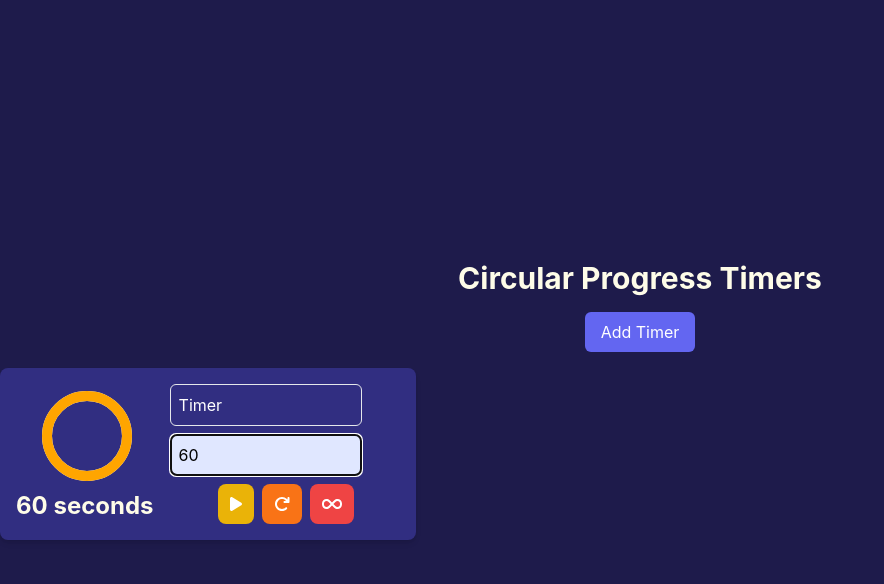
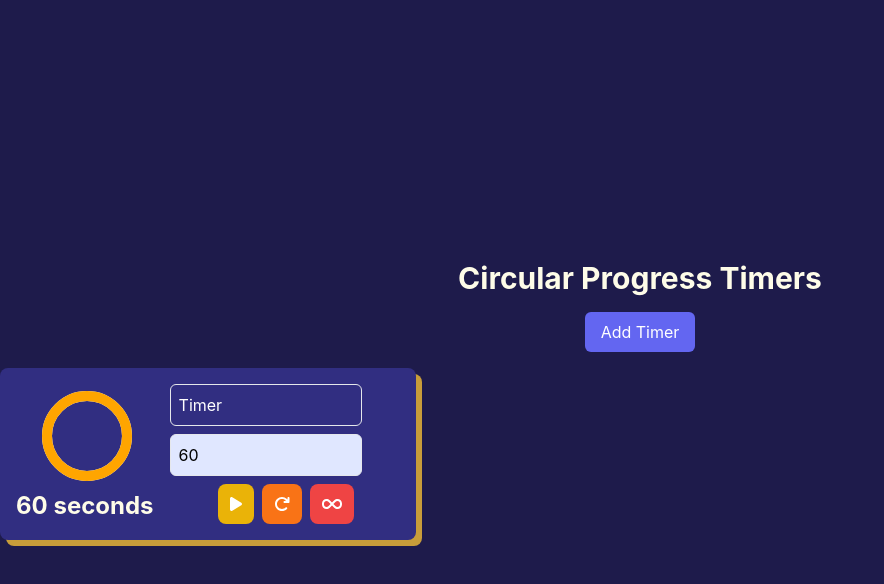
Before and after one commit to Avoracity/smol-timer-web, a React (Create React App) app in the folder timer-app/: page / in a window 1280 px wide. Both pictures are taken after a click on the button "Add Timer". Shown: the top 584 px of the page, without its empty margins (0-884 px from the left). Built offline with nearby package versions, Linux system fonts and the light colour scheme.

Commit message:
randomize color when timer is added

```diff
--- a/timer-app/src/App.js
+++ b/timer-app/src/App.js
@@ -1,15 +1,24 @@
-import React, { useState, useRef } from 'react';
+import React, { useState } from 'react';
 import CircularProgressTimer from './CircularProgressTimer';
 
 const App = () => {
   const [timers, setTimers] = useState([]);
-  const inputRefs = useRef([]); // Refs for input fields
+  //const inputRefs = useRef([]); // Refs for input fields
 
   const addTimer = () => {
     const newTimer = { id: Date.now() };
     setTimers([...timers, newTimer]);
   };
 
+  function getRandomColor() {
+    const letters = '0123456789ABCDEF';
+    let color = '#';
+    for (let i = 0; i < 6; i++) {
+      color += letters[Math.floor(Math.random() * 16)];
+    }
+    return color;
+  }
+  //let randomColor = getRandomColor();
   return (
     <div className="flex flex-col items-center justify-center h-screen bg-indigo-950">
       <h1 className="text-3xl font-bold mb-4 text-yellow-50">Circular Progress Timers</h1>
@@ -20,13 +29,16 @@
         Add Timer
       </button>
       <div className="grid grid-cols-1 md:grid-cols-2 lg:grid-cols-3 gap-4">
-        {timers.map((timer, index) => (
-          <div key={timer.id}>
-            <div className="rounded-lg p-4 shadow-md bg-indigo-900">
-              <CircularProgressTimer ref={(ref) => (inputRefs.current[index] = ref)} />
+        {timers.map((timer, index) => {
+          const randomColor = getRandomColor();
+          return (
+            <div key={timer.id}>
+              <div className="rounded-lg p-4 shadow-md bg-indigo-900" style={{ boxShadow: `6px 6px 0px 0px ${randomColor}` }}>
+                <CircularProgressTimer />
+              </div>
             </div>
-          </div>
-        ))}
+          );
+        })}
       </div>
     </div>
   );
--- a/timer-app/src/index.css
+++ b/timer-app/src/index.css
@@ -22,3 +22,9 @@
 
 
 }
+
+.timer-box-shadow {
+  position: relative;
+  box-shadow: 6px 6px 0px 0px rgba(128, 0, 0, 10.5);
+  padding: 10px; /* Adjust padding as needed */
+}
```
